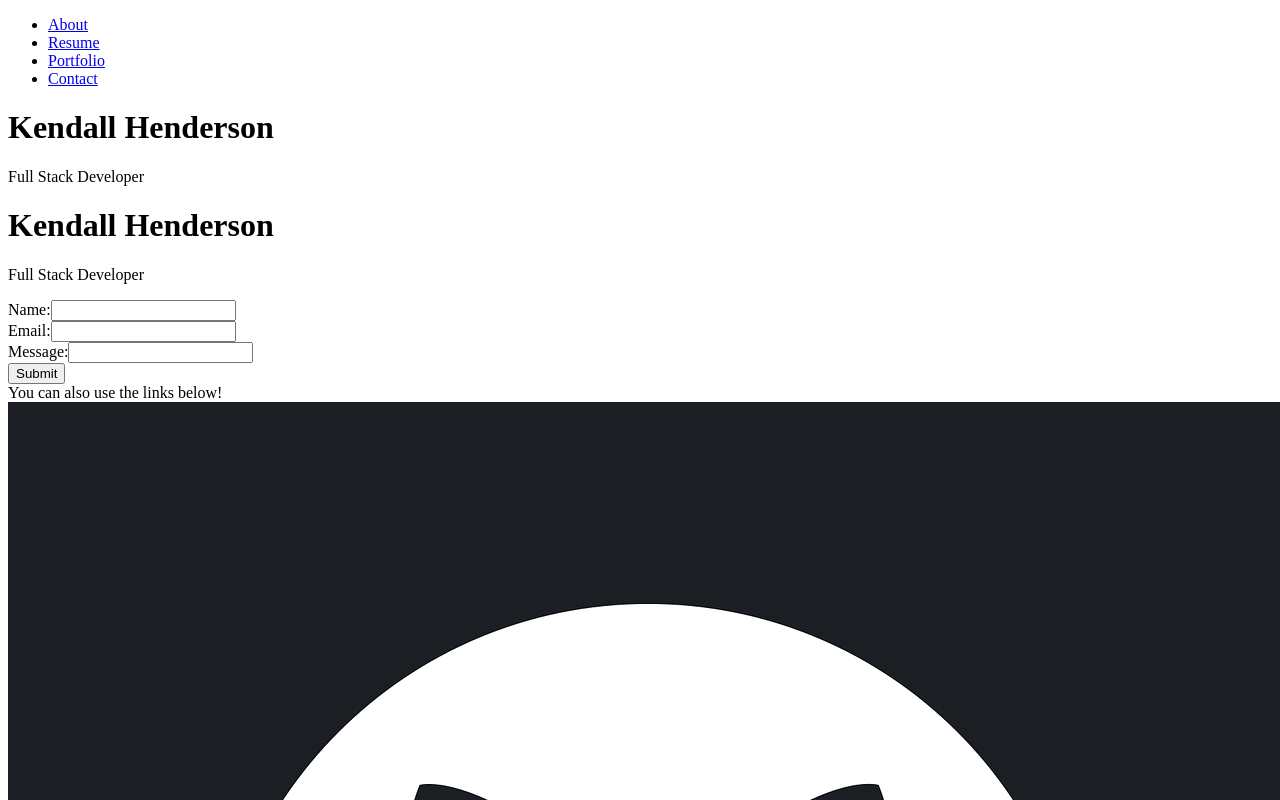
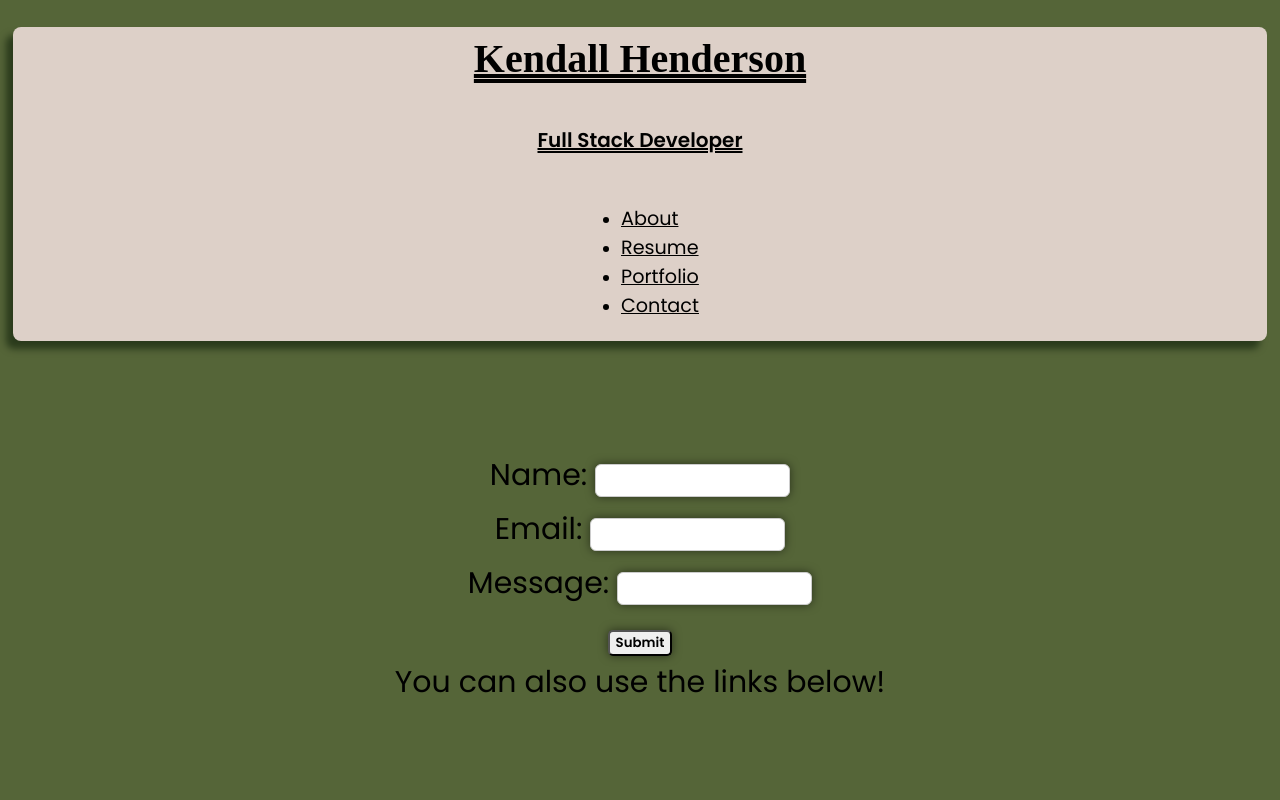
Before and after one commit to kpaige-henderson/Check-Me-Out, a React (Vite) app: page /Contact in a window 1280 px wide. Shown: the top 800 px of the page. Built offline with nearby package versions, Linux system fonts and the light colour scheme.

Commit message:
debugged all the routes, did the styling, and completed code

```diff
--- a/src/App.css
+++ b/src/App.css
@@ -1,47 +1,146 @@
+body {
+    background-color: #556538;
+    min-height: 100vh;
+    height: 100%;
+    margin: 0;
+    padding: 0;
+  }
+
 .footer-container{
-
+    border-radius: 8px;
+    background-color: #DDD0C8;
+    box-shadow: -7px 8px 7px 0px #01110182;
+    flex-shrink: 0;
 }
 
 .header{
-
+    border-radius: 8px;
+    background-color: #DDD0C8;
+    margin: 1vw;
+    box-shadow: -7px 8px 7px 0px #01110182;
 }
 
 .name{
-
+    color:rgb(0, 0, 0);
+    padding: 8px;
+    font-size: 40px;
+    font-family: "Playfair Display";
+    font-weight: 600;
+    text-decoration: underline double;
+    text-align: center;
 }
 
 .title{
+    color:rgb(0, 0, 0);
+    padding: 8px;
+    font-size: 20px;
+    font-family: "Poppins";
+    font-weight: 600;
+    text-decoration: underline double;
+    text-align: center;
+}
 
+.about{
+    background-color: #757370;
+    margin: 1vw;
+    box-shadow: -7px 8px 7px 0px #01110182;
+    border-radius: 8px;
+    padding: 10px;
+    font-family: "Poppins";
+    font-size: 14px;
 }
 
 .nav-container{
+    display: flex;
+    gap: 16px;
+    flex-direction: row;
+    padding: 5px;
+    justify-content: center;
+    font-family: "Poppins";
+    margin-bottom: 0px;
+    align-items: center;
+}
 
+.headshot{
+    width: 300px;
+    height: auto;
+    border-radius: 30px;
+}
+
+.nav{
+    display: flex;
+    color:rgb(0, 0, 0);
+    font-size: larger;
+}
+
+.nav:hover {
+    color:bisque;
 }
 
 .contact-container{
-
+    display: flex;
+    flex-direction: row;
+    text-align: center;
+    padding: 100px;
+    justify-content:center;
+    font-family: "Poppins";
+    margin-bottom: 0px;
+    font-size: 30px;
 }
 
-.contact-contents{
+.submit-btn{
+        box-shadow: 0 0 10px rgba(0, 0, 0, 0.5);
+        font-family: "Poppins";
+        font-weight: 600;
+        border-radius: 5px;
+        size: 50px;
+}
 
+.box {
+    margin-bottom: 10px;
+    margin-left: 8px;
+    width: (70%);
+    box-shadow: 0 0 10px rgba(0, 0, 0, 0.5);
+    padding: 8px;
+    border: 1px solid #ccc;
+    border-radius: 6px;
+    background-color: rgb(255, 255, 255);
 }
 
 .project-container{
-
+    box-shadow: -7px 8px 7px 0px #01110182;
+    border-radius: 8px;
+    padding: 10px;
 }
 
-.resume{
-
-}
 
 .project-image{
-
+    width: 950px;
+    height: auto;
+    justify-content: center;
+    padding: 10px;
+    border-radius: 30px;
 }
 
 .project.link{
-
+    color:rgb(0, 0, 0);
+    padding: 8px;
+    font-size: 40px;
+    font-family: "Playfair Display";
+    font-weight: 600;
+    text-decoration: underline double;
+    text-align: center;
 }
 
 .icon{
+width: 50px;
+height: auto;
+justify-content: center;
+padding: 10px;
+border-radius: 30px;
+}
 
-}
+@media screen and (max-width: 768px) {
+
+
+  }
--- a/src/App.jsx
+++ b/src/App.jsx
@@ -1,6 +1,5 @@
 import React from 'react';
 import Header from './components/Header';
-import Navigation from './components/Navigation';
 import { Outlet } from 'react-router-dom'
 import Footer from './components/Footer';
 import './App.css'
@@ -8,7 +7,6 @@ import './App.css'
 function App() {
     return (
         <div className="App">
-            <Navigation />
             <Header />
             <Outlet />
             <Footer />
--- a/src/components/Header.jsx
+++ b/src/components/Header.jsx
@@ -1,4 +1,5 @@
 import '../App.css';
+import Navigation from './Navigation';
 
 export default function Header() {
     return (
@@ -6,6 +7,7 @@ export default function Header() {
         <div>
             <h1 className="name">Kendall Henderson</h1>
             <p className="title">Full Stack Developer</p>
+            <Navigation />
         </div>
     </header>
     );
--- a/src/components/Navigation.jsx
+++ b/src/components/Navigation.jsx
@@ -7,16 +7,16 @@ export default function Navigation() {
         <div>
             <ul>
                 <li>
-                    <NavLink to="/"> About </NavLink>
+                    <NavLink className="nav" to="/"> About </NavLink>
                 </li>
                 <li>
-                     <NavLink to="/resume"> Resume </NavLink>
+                     <NavLink className="nav" to="/resume"> Resume </NavLink>
                 </li>
                 <li>
-                     <NavLink to="/portfolio"> Portfolio </NavLink>
+                     <NavLink className="nav" to="/portfolio"> Portfolio </NavLink>
                 </li>
                 <li>
-                    <NavLink to="/contact"> Contact </NavLink>
+                    <NavLink className="nav" to="/contact"> Contact </NavLink>
                 </li>
             </ul>
         </div>
--- a/src/pages/About.jsx
+++ b/src/pages/About.jsx
@@ -1,8 +1,10 @@
 import React from 'react';
+import Headshot from '../public/IMG_1300.jpeg'
 
 const About = () => {
     return (
         <div className="about">
+            <img src={Headshot} alt="headshot" className="headshot" />
             {`Kendall Henderson has spent her career as a teacher by day and teacher by night for many years. She has
                 thrived and survived in countless environments that have made her an expert on adversity, adaptability,
                 attentive, and amiable. These tools have brought her great success in the teaching world, but she now
--- a/src/pages/Contact.jsx
+++ b/src/pages/Contact.jsx
@@ -1,5 +1,4 @@
 import React from 'react';
-import Header from "../components/Header";
 import Form from "../components/Form"
 import '../App.css';
 
@@ -7,10 +6,9 @@ import '../App.css';
 export default function Contact () {
     return (
         <div className="contact-container">
-            <Header pageTitle={"Contact"} />
-            <div className="contact-contents">
-                 <Form />
-            </div>
+
+            <Form />
+
         </div>
     );
 };
```
Also changed, not shown: 1 other file (tests, documents, lock files or other folders).
